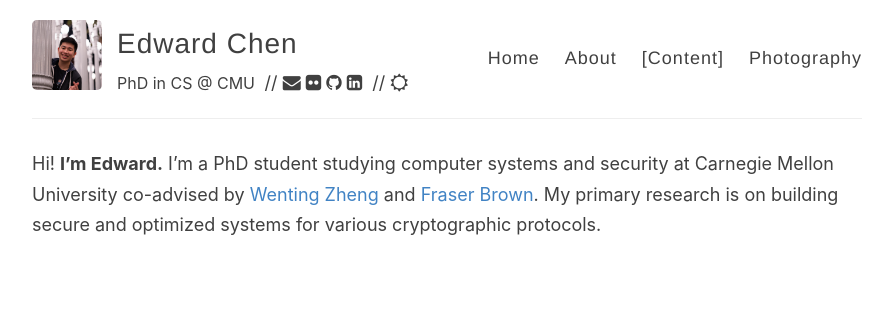
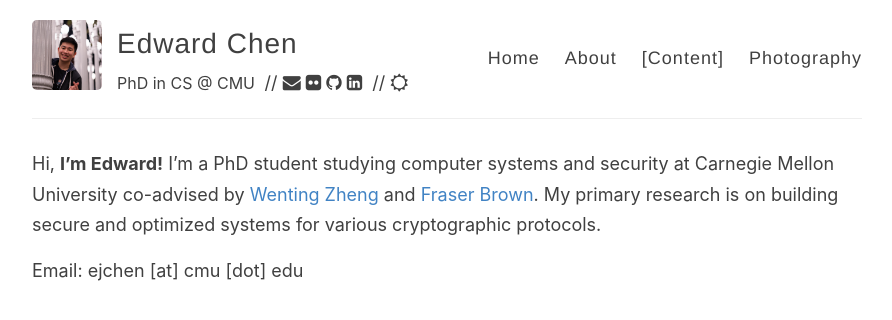
Before and after one commit to edwjchen/edwjchen.github.io, a Jekyll site: the page built from _pages/about.md, in a window 1280 px wide. Shown: the top 320 px of the page, without its empty margins (193-1085 px from the left). Built offline with Jekyll 4.4.1, drawn with Linux system fonts in a browser that asks for light colours; nearby versions of some CDN libraries.

Commit message:
updated contact

```diff
--- a/_pages/about.md
+++ b/_pages/about.md
@@ -1,7 +1,9 @@
 ---
 layout: page
-title: ""
 permalink: /about/
 ---
 
-Hi! **I'm Edward.** I'm a PhD student studying computer systems and security at Carnegie Mellon University co-advised by <a href="https://wzheng.github.io/" target="_blank">Wenting Zheng</a> and <a href="https://web.stanford.edu/~mlfbrown/" target="_blank">Fraser Brown</a>. My primary research is on building secure and optimized systems for various cryptographic protocols.
+Hi, **I'm Edward!** I'm a PhD student studying computer systems and security at Carnegie Mellon University co-advised by <a href="https://wzheng.github.io/" target="_blank">Wenting Zheng</a> and <a href="https://web.stanford.edu/~mlfbrown/" target="_blank">Fraser Brown</a>. My primary research is on building secure and optimized systems for various cryptographic protocols.
+
+
+Email: ejchen [at] cmu [dot] edu
```
